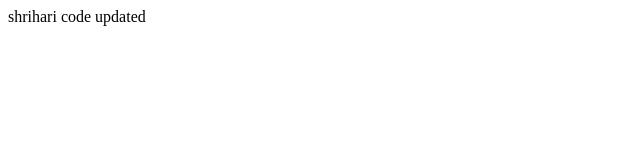
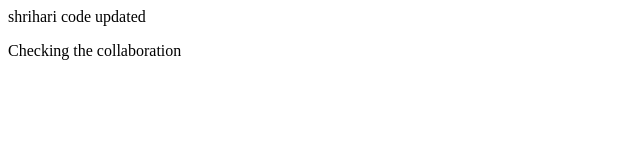
Before and after one commit to ARULSARAVANAN1/Demo, an Angular app: page / in a window 1280 px wide. Shown: the top 160 px of the page, without its empty margins (0-640 px from the left). Built offline with nearby package versions, Linux system fonts and the light colour scheme.

Commit message:
Collaborator check

```diff
--- a/src/app/app.component.html
+++ b/src/app/app.component.html
@@ -1 +1,2 @@
 <div>shrihari code updated</div>
+<p>Checking the collaboration</p>
```
